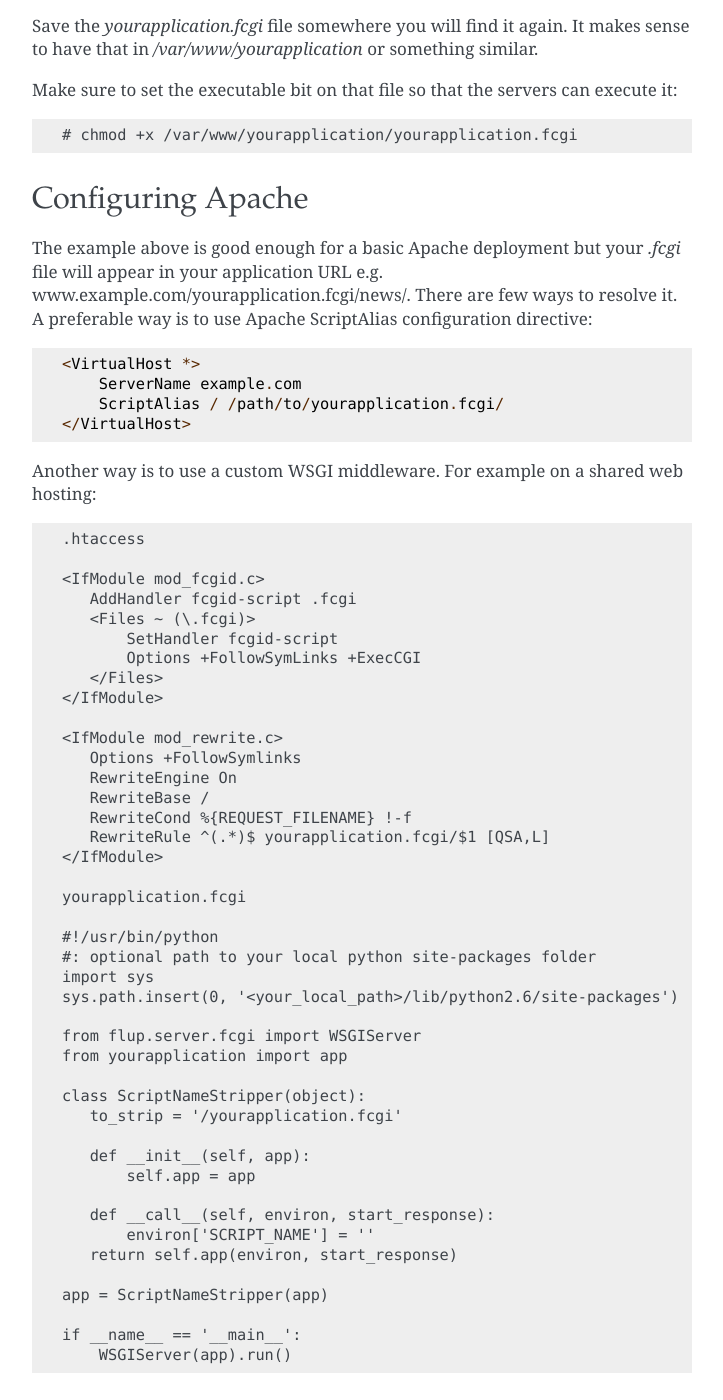
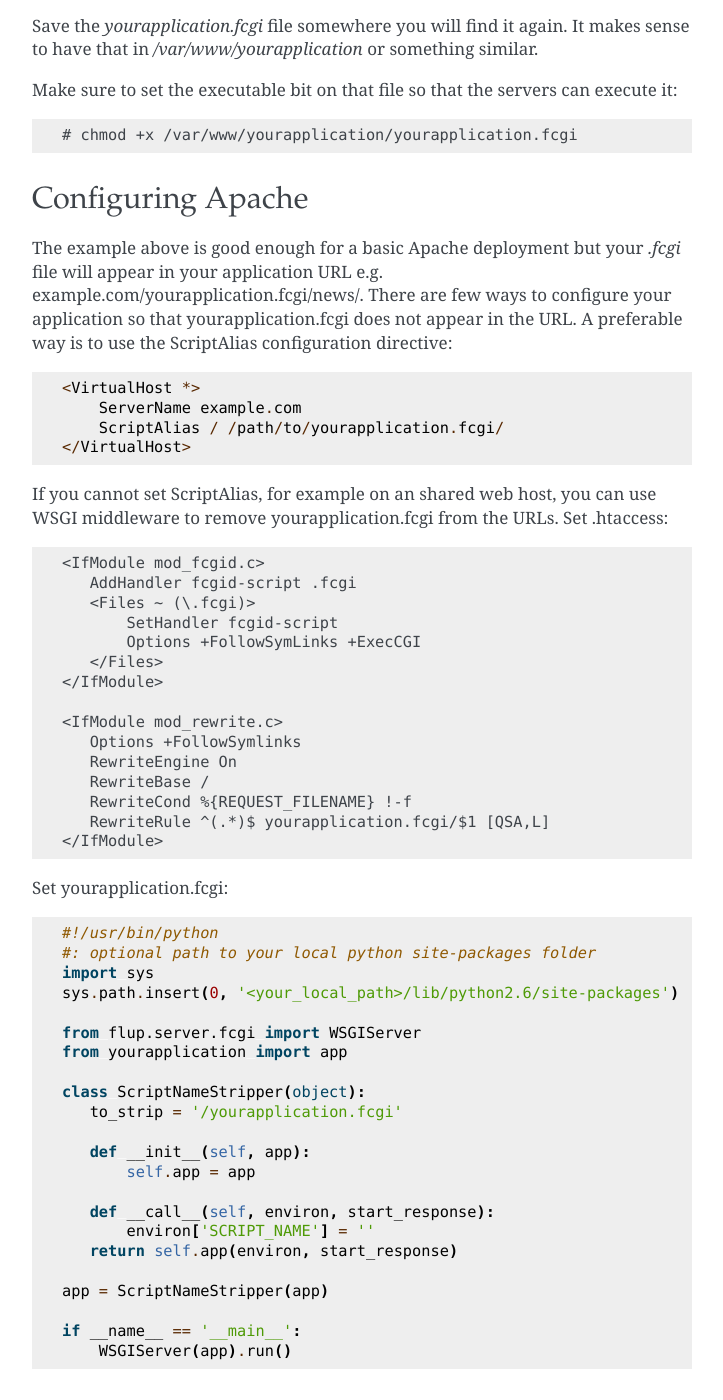
Before and after one commit to tokuda109/flask-docs-ja, a Sphinx documentation site: the page built from docs/deploying/fastcgi.rst, in a window 1280 px wide and 1400 px high, scrolled down 800 px. Shown: the whole window, without its empty margins (388-1111 px from the left). Built offline with Sphinx 7.4.7, drawn with Linux system fonts in a browser that asks for light colours; pages that are not in the unit, such as notebooks, are missing from menus.

Commit message:
Touch up fastcgi doc.

```diff
--- a/docs/deploying/fastcgi.rst
+++ b/docs/deploying/fastcgi.rst
@@ -77,16 +77,19 @@ can execute it:
 Configuring Apache
 ------------------
 
-The example above is good enough for a basic Apache deployment but your `.fcgi` file will appear in your application URL e.g. www.example.com/yourapplication.fcgi/news/. There are few ways to resolve it. A preferable way is to use Apache ScriptAlias configuration directive::
+The example above is good enough for a basic Apache deployment but your `.fcgi`
+file will appear in your application URL
+e.g. example.com/yourapplication.fcgi/news/. There are few ways to configure
+your application so that yourapplication.fcgi does not appear in the URL. A
+preferable way is to use the ScriptAlias configuration directive::
 
     <VirtualHost *>
         ServerName example.com
         ScriptAlias / /path/to/yourapplication.fcgi/
     </VirtualHost>
 
-Another way is to use a custom WSGI middleware. For example on a shared web hosting::
-
-    .htaccess
+If you cannot set ScriptAlias, for example on an shared web host, you can use
+WSGI middleware to remove yourapplication.fcgi from the URLs. Set .htaccess::
 
     <IfModule mod_fcgid.c>
        AddHandler fcgid-script .fcgi
@@ -104,7 +107,7 @@ Another way is to use a custom WSGI middleware. For example on a shared web host
        RewriteRule ^(.*)$ yourapplication.fcgi/$1 [QSA,L]
     </IfModule>
 
-    yourapplication.fcgi
+Set yourapplication.fcgi::
 
     #!/usr/bin/python
     #: optional path to your local python site-packages folder
@@ -151,16 +154,15 @@ A basic FastCGI configuration for lighttpd looks like that::
         "^(/static.*)$" => "$1",
         "^(/.*)$" => "/yourapplication.fcgi$1"
 
-Remember to enable the FastCGI, alias and rewrite modules. This
-configuration binds the application to `/yourapplication`.  If you want
-the application to work in the URL root you have to work around a
-lighttpd bug with the
+Remember to enable the FastCGI, alias and rewrite modules. This configuration
+binds the application to `/yourapplication`.  If you want the application to
+work in the URL root you have to work around a lighttpd bug with the
 :class:`~werkzeug.contrib.fixers.LighttpdCGIRootFix` middleware.
 
 Make sure to apply it only if you are mounting the application the URL
-root. Also, see the Lighty docs for more information on `FastCGI and
-Python <http://redmine.lighttpd.net/wiki/lighttpd/Docs:ModFastCGI>`_
-(note that explicitly passing a socket to run() is no longer necessary).
+root. Also, see the Lighty docs for more information on `FastCGI and Python
+<http://redmine.lighttpd.net/wiki/lighttpd/Docs:ModFastCGI>`_ (note that
+explicitly passing a socket to run() is no longer necessary).
 
 Configuring nginx
 -----------------
```
